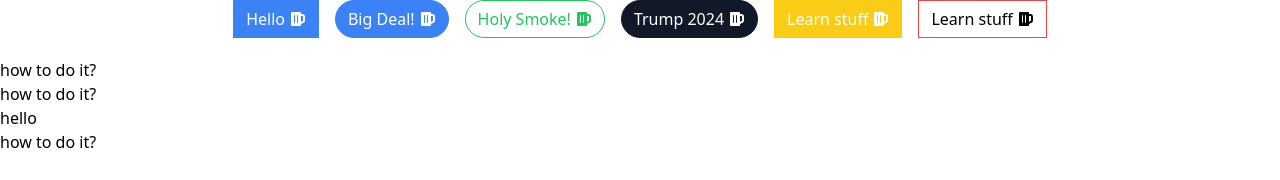
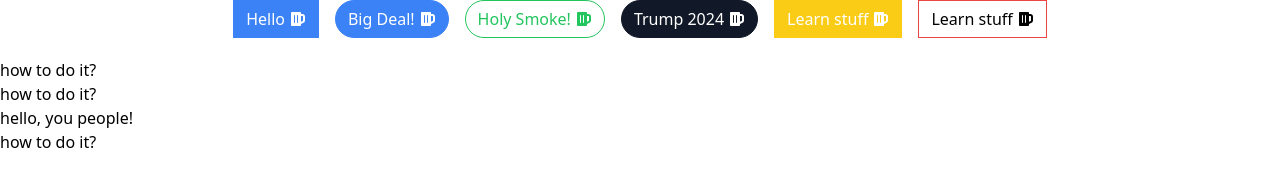
Before and after one commit to zdTang/stephen_react_Mike_learn, a React (Create React App) app in the folder learn_jsx/: page / in a window 1280 px wide. Shown: the top 180 px of the page. Built offline with nearby package versions, Linux system fonts and the light colour scheme.

Commit message:
C10-183 Inline Event Handlers

```diff
--- a/learn_jsx/src/App.js
+++ b/learn_jsx/src/App.js
@@ -5,17 +5,17 @@
     {
       id: "sdsdd",
       label: "how to do it?",
-      content: "hello",
+      content: "hello, you all!",
     },
     {
       id: "wewsfe",
       label: "how to do it?",
-      content: "hello",
+      content: "hello, you people!",
     },
     {
       id: "evxne",
       label: "how to do it?",
-      content: "hello",
+      content: "hello, you dumb!",
     },
   ];
 
--- a/learn_jsx/src/components/Accordion.js
+++ b/learn_jsx/src/components/Accordion.js
@@ -8,8 +8,10 @@
 
     return (
       <div key={item.id}>
-        <div>{item.label}</div>
-        {isExpended && <div>{item.content}</div>}
+        <div onClick={() => setExpandedIndex(index)}>{item.label}</div>
+        {isExpended && (
+          <div onClick={() => setExpandedIndex(-1)}>{item.content}</div>
+        )}
       </div>
     );
   });
```
